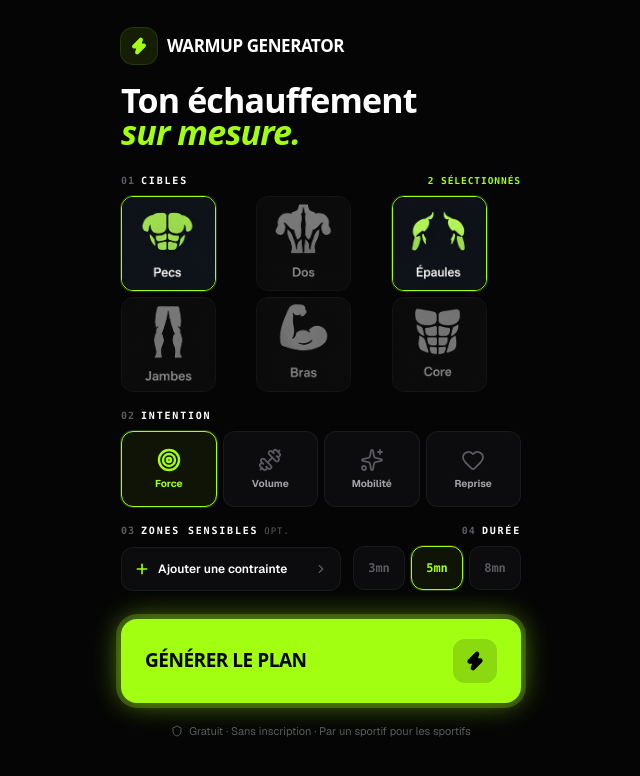
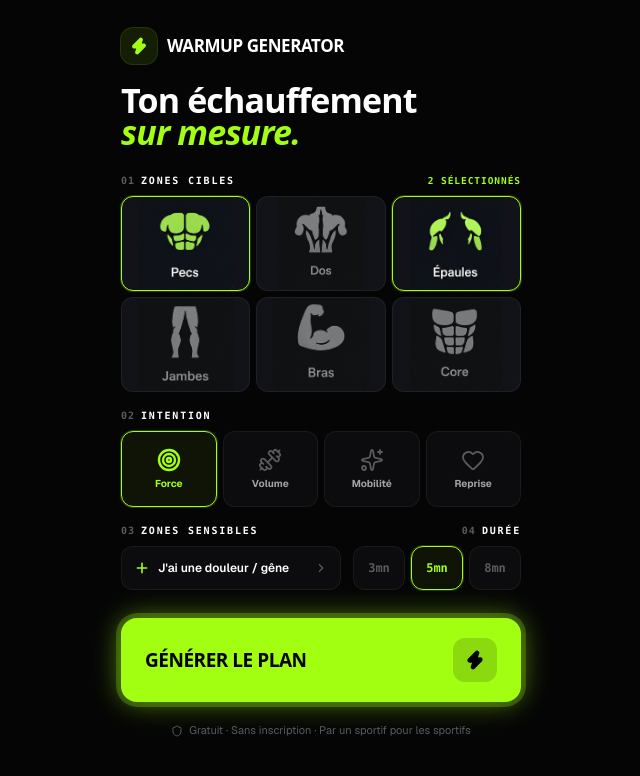
Before and after one commit to SebastienGut/WarmUpGenerator, a Next.js app: page / in a window 1280 px wide. Shown: the top 776 px of the page, without its empty margins (319-959 px from the left). Built offline with nearby package versions, Linux system fonts and the light colour scheme.

Commit message:
feat: UI polish — zones cibles, zones sensibles, images muscles, CTA states

```diff
--- a/app/page.tsx
+++ b/app/page.tsx
@@ -102,7 +102,7 @@ export default function Home() {
           <div className="mt-6 flex flex-col gap-4">
 
             {/* 1. MUSCLES */}
-            <Section number="01" label="Cibles" hint={`${muscles.length} sélectionné${muscles.length > 1 ? "s" : ""}`}>
+            <Section number="01" label="Zones cibles" hint={`${muscles.length} sélectionné${muscles.length > 1 ? "s" : ""}`}>
               <div className="grid grid-cols-3 gap-1.5">
                 {MUSCLES.map(({ key, label, img }) => {
                   const active = muscles.includes(key);
@@ -111,7 +111,7 @@ export default function Home() {
                       key={key}
                       type="button"
                       onClick={() => toggleMuscle(key)}
-                      className={`relative overflow-hidden rounded-xl border aspect-square max-h-[95px] transition-all duration-150 active:scale-95 focus-visible:outline-none ${
+                      className={`relative overflow-hidden rounded-xl border h-[95px] w-full bg-[#111318] transition-all duration-150 active:scale-95 focus-visible:outline-none ${
                         active
                           ? "border-[#A3FF12] shadow-[0_0_0_1px_rgba(163,255,18,0.2)]"
                           : "border-white/[0.06] hover:border-white/[0.12]"
@@ -121,7 +121,7 @@ export default function Home() {
                         src={img}
                         alt={label}
                         fill
-                        className={`object-cover transition-all duration-150 ${active ? "opacity-100" : "opacity-55 grayscale"}`}
+                        className={`object-contain transition-all duration-150 ${active ? "opacity-100" : "opacity-55 grayscale"}`}
                       />
                     </button>
                   );
@@ -161,7 +161,7 @@ export default function Home() {
             {/* 3. CONSTRAINT + DURÉE: ligne combinée */}
             <div className="grid grid-cols-[1fr_auto] gap-3">
               {/* Zones sensibles */}
-              <Section number="03" label="Zones sensibles" optional>
+              <Section number="03" label="Zones sensibles">
                 <button
                   type="button"
                   onClick={() => setModalOpen(true)}
@@ -169,7 +169,9 @@ export default function Home() {
                 >
                   <div className="flex items-center gap-2 min-w-0">
                     <Plus className="h-4 w-4 shrink-0 text-[#A3FF12]" strokeWidth={2.4} />
-                    <span className="truncate text-[12px] font-semibold text-white">{zoneSummary}</span>
+                    <span className="truncate text-[12px] font-semibold text-white">
+                      {zones.length ? zoneSummary : "J'ai une douleur / gêne"}
+                    </span>
                   </div>
                   <ChevronRight className="h-3.5 w-3.5 shrink-0 text-[#5A5A60]" strokeWidth={2} />
                 </button>
```
